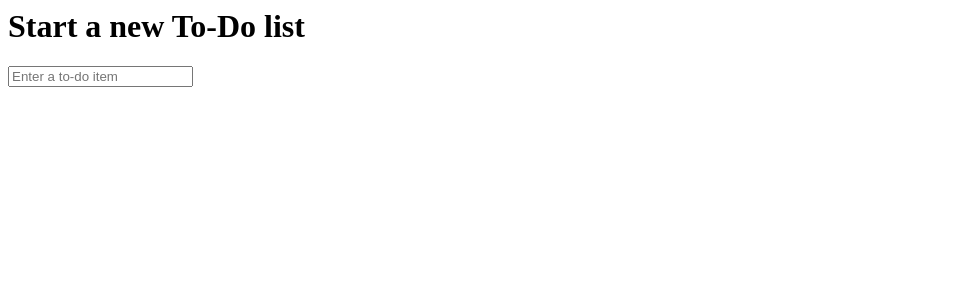
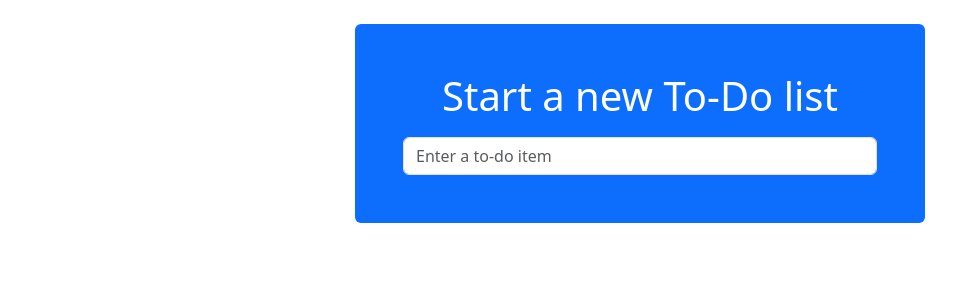
Before and after one commit to CoreCCH/superlist, a Django app: page / in a window 1280 px wide. Shown: the top 300 px of the page, without its empty margins (0-980 px from the left). Run offline with Django 3.2, Linux system fonts and the light colour scheme; some libraries are stand-ins or nearby versions.

Commit message:
Use Bootstrap to improve layout

```diff
--- /dev/null
+++ b/lists/static/base.css
@@ -0,0 +1,3 @@
+#id_new_item {
+    margin-top: 2ex;
+}
--- a/lists/templates/base.html
+++ b/lists/templates/base.html
@@ -1,14 +1,34 @@
+<!DOCTYPE html>
+<html lang="en">
+
 <html>
     <head>
+        <meta charset="utf-8">
+        <meta http-equiv="X-UA-Compatible" content="IE=edge">
+        <meta name="viewport" content="width=device-width, initial-scale=1">
+        <link href="/static/base.css" rel="stylesheet">
+        <link href="/static/bootstrap/css/bootstrap.min.css" rel="stylesheet">
         <title>To-Do lists</title>
     </head>
     <body>
+    <div class="container">
+        <div class="row">
+            <div class="col-md-6 offset-md-3 mt-4 p-5 bg-primary text-white rounded">
+                <div class="text-center">
                     <h1>{% block header_text %}{% endblock %}</h1>
                     <form method="POST" action="{% block form_action %}{% endblock %}">
                         {% csrf_token %}
-            <input name="item_text" id="id_new_item" placeholder="Enter a to-do item"/>
+                        <input name="item_text" id="id_new_item" class="form-control input-lg" placeholder="Enter a to-do item"/>
                     </form>
+                </div>
+            </div>
+        </div>
+        <div class="row">
+            <div class="col-md-6 offset-md-3">
                 {% block table %}
                 {% endblock %}
+            </div>
+        </div>
+    </div>
     </body>
 </html>
--- a/lists/templates/list.html
+++ b/lists/templates/list.html
@@ -5,7 +5,7 @@
 {% block form_action %}/lists/{{ list.id }}/add_item{% endblock %}
 
 {% block table %}
-    <table id="id_list_table">
+    <table id="id_list_table" class="table">
         {% for item in list.item_set.all %}
             <tr><td>{{ forloop.counter }}: {{ item.text }}</td></tr>
         {% endfor %}
```
Also changed, not shown: functional_tests/test.py (+6 -5 lines). Lines whose indentation alone changed are shown as unchanged.
